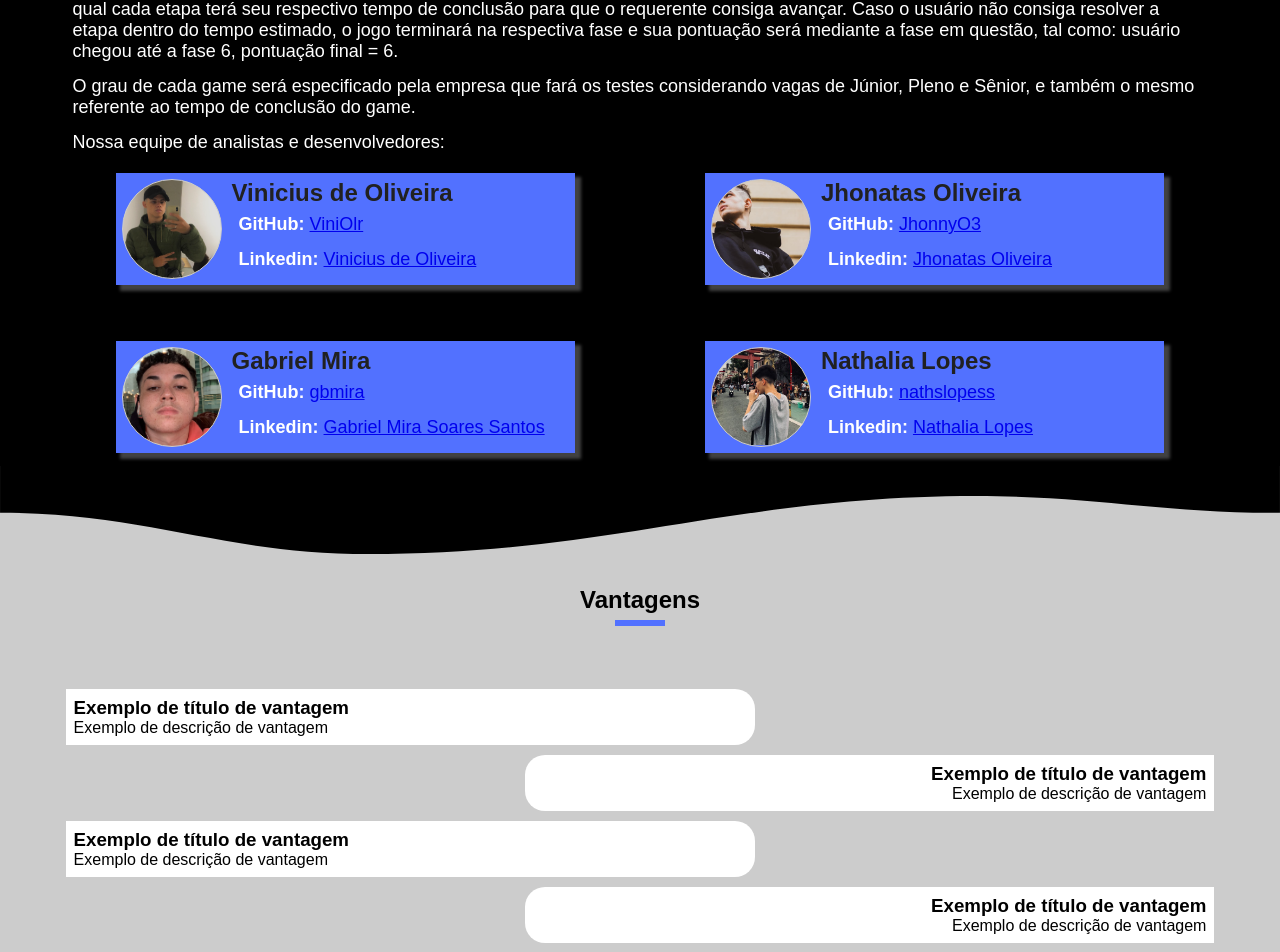
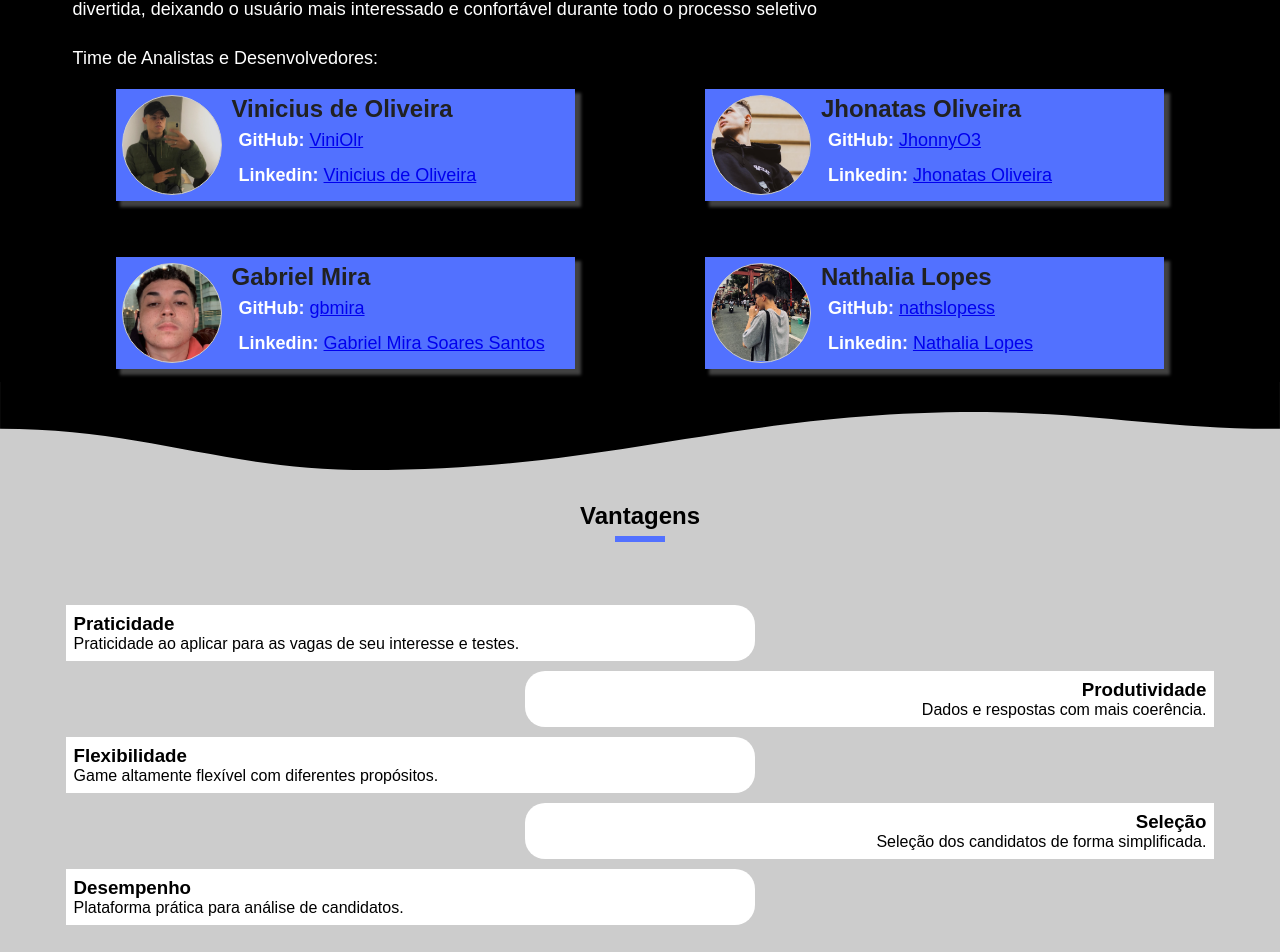
Before and after one commit to LevelUp-Challenge/web-project, a React (Create React App) app: page / in a window 1280 px wide. Shown: the part 758-1710 px from the top of the page. Built offline with nearby package versions, Linux system fonts and the light colour scheme.

Commit message:
Refiz a parte de Vantagens e o Sobre da page.

```diff
--- a/src/Components/LandingPage/LandingPage.jsx
+++ b/src/Components/LandingPage/LandingPage.jsx
@@ -34,10 +34,10 @@ const LandingPage = ()=>{
                 <div className="container">
                     <div className="text">
                         <h2 className="title">Sobre o projeto</h2>
-                        <p>Gameficar a plataforma de modo que aproxime o Recrutador do Candidato encaminhando etapas de Soft skills e Hard skills, a fim de avaliar as habilidades tanto pessoal quanto profissional de cada pretendente de acordo com os requisitos exigidos pela vaga.</p>
-                        <p>A ideia principal é criar um sistema de maneira que realize testes específicos por determinadas vagas segmentando-os em etapas/fases, na qual cada etapa terá seu respectivo tempo de conclusão para que o requerente consiga avançar. Caso o usuário não consiga resolver a etapa dentro do tempo estimado, o jogo terminará na respectiva fase e sua pontuação será mediante a fase em questão, tal como: usuário chegou até a fase 6, pontuação final = 6.</p>
-                        <p>O grau de cada game será especificado pela empresa que fará os testes considerando vagas de Júnior, Pleno e Sênior, e também o mesmo referente ao tempo de conclusão do game.</p>
-                        <p>Nossa equipe de analistas e desenvolvedores: </p>
+                        <p>Gameficar a plataforma de modo que aproxime o Recrutador do Candidato encaminhando etapas de Soft skills e Hard skills, a fim de avaliar as habilidades tanto pessoal quanto profissional de cada requerente de acordo com os requisitos exigidos pela vaga.</p>
+                        <p>O projeto tem como objetivo criar a plataforma interativa onde o candidato aplica às vagas com testes Gameficados de forma mais afetiva e divertida, deixando o usuário mais interessado e confortável durante todo o processo seletivo</p>
+                        <p></p>
+                        <p>Time de Analistas e Desenvolvedores: </p>
                     </div>
                     <div className="cards">
                         <Card
@@ -78,28 +78,28 @@ const LandingPage = ()=>{
                     <div className="boxs">
                         <Box
                             lado='left'
-                            titulo='Exemplo de título de vantagem'
-                            descricao='Exemplo de descrição de vantagem'
+                            titulo='Praticidade'
+                            descricao='Praticidade ao aplicar para as vagas de seu interesse e testes.'
                         />
                         <Box
                             lado='right'
-                            titulo='Exemplo de título de vantagem'
-                            descricao='Exemplo de descrição de vantagem'
+                            titulo='Produtividade'
+                            descricao='Dados e respostas com mais coerência.'
                         />
                         <Box
                             lado='left'
-                            titulo='Exemplo de título de vantagem'
-                            descricao='Exemplo de descrição de vantagem'
+                            titulo='Flexibilidade'
+                            descricao='Game altamente flexível com diferentes propósitos.'
                         />
                         <Box
                             lado='right'
-                            titulo='Exemplo de título de vantagem'
-                            descricao='Exemplo de descrição de vantagem'
+                            titulo='Seleção'
+                            descricao='Seleção dos candidatos de forma simplificada.'
                         />
                         <Box
                             lado='left'
-                            titulo='Exemplo de título de vantagem'
-                            descricao='Exemplo de descrição de vantagem'
+                            titulo='Desempenho'
+                            descricao='Plataforma prática para análise de candidatos.'
                         />
                         <div className="clear"></div>
                     </div>
```
